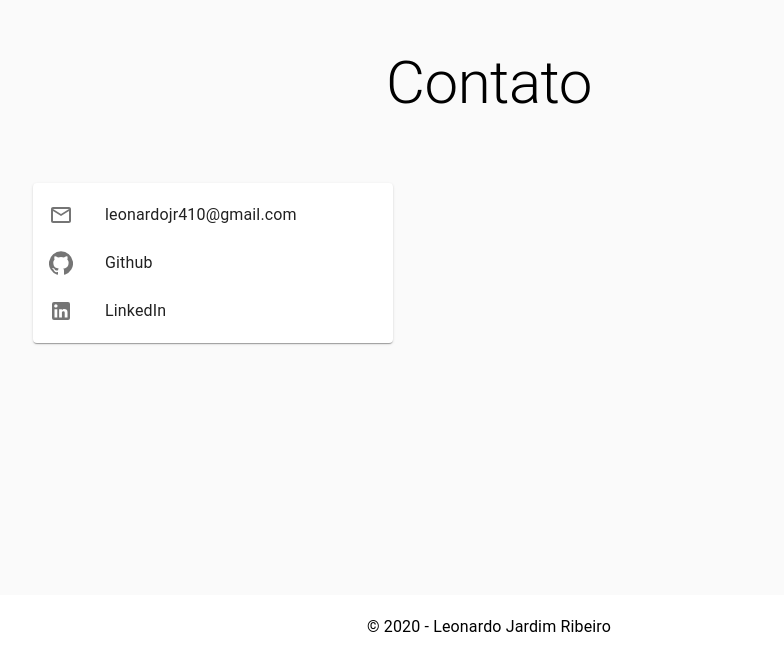
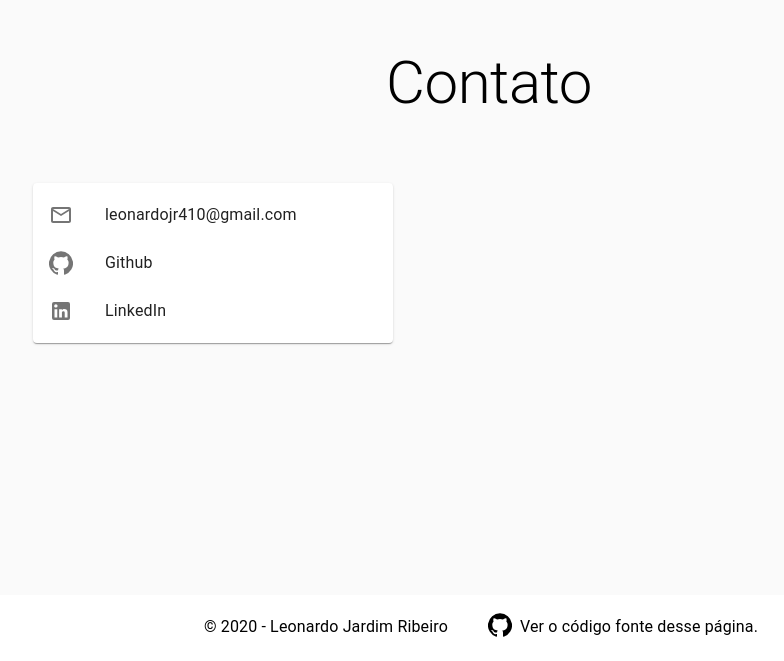
Before and after one commit to LeonardoJRibeiro/github.io, a React (Create React App) app: page / in a window 1280 px wide. Shown: the part 2541-3202 px from the top of the page, without its empty margins (151-935 px from the left). Built offline with nearby package versions, Linux system fonts and the light colour scheme.

Commit message:
alterações no rodapé

```diff
--- a/public/index.html
+++ b/public/index.html
@@ -6,7 +6,7 @@
   <link rel="icon" href="%PUBLIC_URL%/fav.png" />
   <meta name="viewport" content="width=device-width, initial-scale=1" />
   <meta name="theme-color" content="#000000" />
-  <meta name="description" content="Web site created using create-react-app" />
+  <meta name="description" content="Portfólio digital de Leonardo Jardim Ribeiro" />
   <link rel="apple-touch-icon" href="%PUBLIC_URL%/logo192.png" />
   <link rel="manifest" href="%PUBLIC_URL%/manifest.json" />
   <title>Leonardo Jardim Ribeiro</title>
--- a/src/components/Footer/index.tsx
+++ b/src/components/Footer/index.tsx
@@ -1,12 +1,25 @@
 import React from 'react';
-import { Toolbar, Grid, Typography } from '@material-ui/core';
+import { Toolbar, Grid, Typography, ListItem, } from '@material-ui/core';
+import GitHubIcon from '@material-ui/icons/GitHub';
 
 const Footer: React.FC = () => {
   return (
     <Toolbar>
-      <Grid container justify="center">
+      <Grid container justify="center" alignItems="center" spacing={3}>
         <Grid item>
           <Typography>© 2020 - Leonardo Jardim Ribeiro</Typography>
+        </Grid>
+        <Grid item>
+          <ListItem button component="a" href="https://github.com/LeonardoJRibeiro/LeonardoJRibeiro.github.io" target="_blank">
+            <Grid container justify="center" alignItems="center" spacing={1}>
+              <Grid item>
+                <GitHubIcon />
+              </Grid>
+              <Grid item>
+                <Typography>Ver o código fonte desse página.</Typography>
+              </Grid>
+            </Grid>
+          </ListItem>
         </Grid>
       </Grid>
     </Toolbar>
--- a/src/pages/Contact/index.tsx
+++ b/src/pages/Contact/index.tsx
@@ -28,16 +28,28 @@ const Contact: React.FC = () => {
         <Paper className={classes.paper}>
           <List>
             <ListItem button component="a" href="mailto:leonardojr410@gmail.com">
-              <ListItemIcon><MailOutlineIcon /></ListItemIcon>
-              <ListItemText>leonardojr410@gmail.com</ListItemText>
+              <ListItemIcon>
+                <MailOutlineIcon />
+              </ListItemIcon>
+              <ListItemText>
+                <Typography noWrap>leonardojr410@gmail.com</Typography>
+              </ListItemText>
             </ListItem>
             <ListItem button component="a" href="https://github.com/LeonardoJRibeiro" target="_blank" >
-              <ListItemIcon><GitHubIcon /></ListItemIcon>
-              <ListItemText>Github</ListItemText>
+              <ListItemIcon>
+                <GitHubIcon />
+              </ListItemIcon>
+              <ListItemText>
+                <Typography noWrap>Github</Typography>
+              </ListItemText>
             </ListItem>
             <ListItem button component="a" href="https://www.linkedin.com/in/leonardo-ribeiro-1671981b3/" target="_blank">
-              <ListItemIcon><LinkedInIcon /></ListItemIcon>
-              <ListItemText>LinkedIn</ListItemText>
+              <ListItemIcon>
+                <LinkedInIcon />
+              </ListItemIcon>
+              <ListItemText>
+                <Typography noWrap>LinkedIn</Typography>
+              </ListItemText>
             </ListItem>
           </List>
         </Paper>
```
Also changed, not shown: 1 other file (tests, documents, lock files or other folders).
